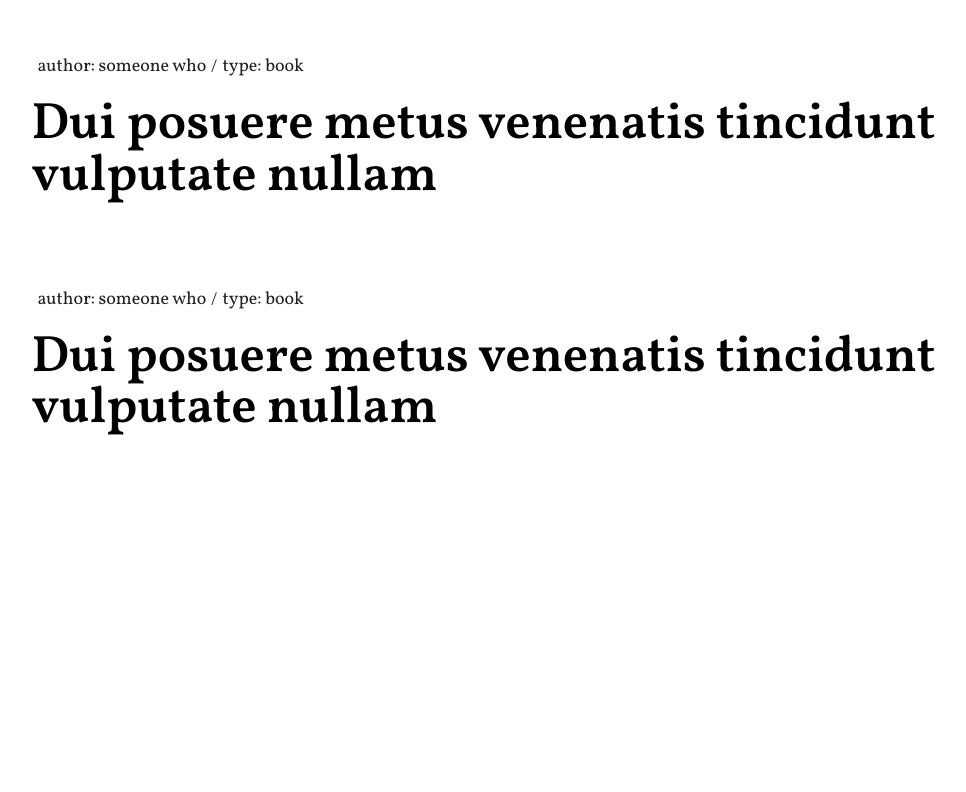
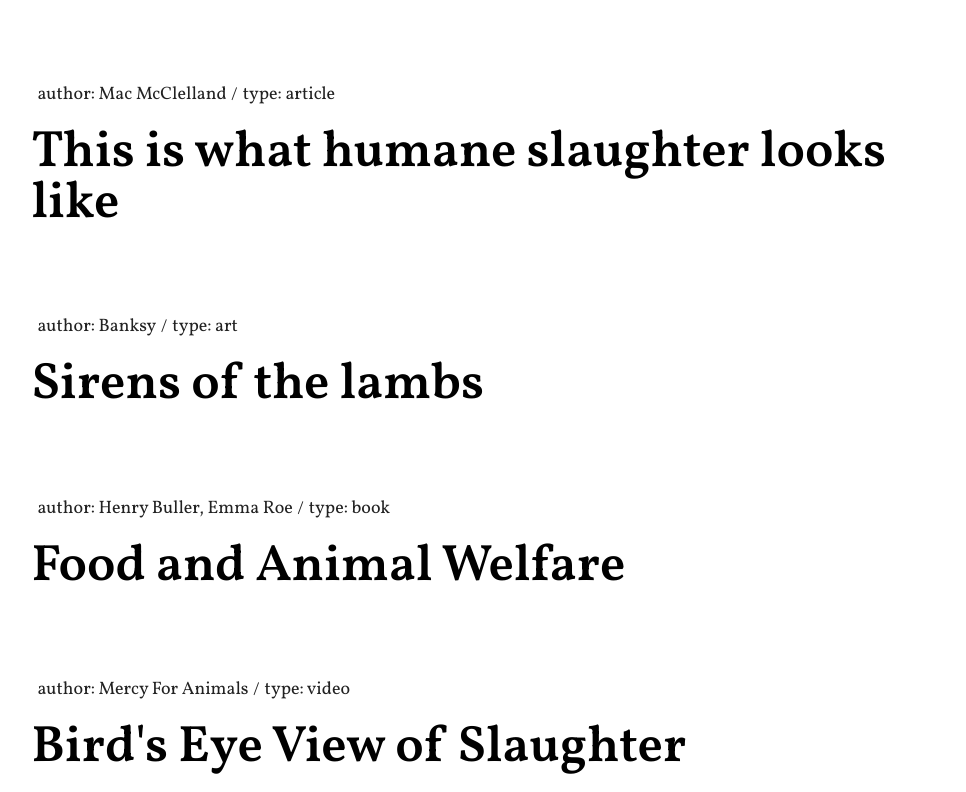
Before and after one commit to vince19972/Chicken-Parrot-Sparrow, a Vue app: page /reading-list in a window 1280 px wide. Shown: the part 1688-2480 px from the top of the page, without its empty margins (263-1229 px from the left). Before the commit the page ends 2443 px from the top, so only its background shows below. Built offline with nearby package versions, Linux system fonts and the light colour scheme.

Commit message:
[readingList] update content and style

```diff
--- a/src/assets/content/readingList.json
+++ b/src/assets/content/readingList.json
@@ -1,202 +1,284 @@
 {
-  "general": [
+  "list": [
     {
-      "url": "test.com",
-      "title": "Conubia nascetur per eros tempor montes cursus",
-      "type": "book",
-      "author": "someone who"
+      "url": "https://storymaps.arcgis.com/stories/58ae71f58fd7418294f34c4f841895d8",
+      "title": "(Farm) Animal Planet",
+      "type": ["meat"],
+      "tag": ["article"],
+      "author": "Esri's StoryMaps team"
     },
     {
-      "url": "test.com",
-      "title": "Conubia nascetur per eros tempor montes cursus",
-      "type": "book",
-      "author": "someone who"
+      "url": "https://www.ranker.com/list/grape-kun-the-penguin/laura-allan",
+      "title": "The Sweet And Tragic Tale Of Grape-kun The Penguin",
+      "type": ["pet"],
+      "tag": ["news"],
+      "author": "Laura Allan"
     },
     {
-      "url": "test.com",
-      "title": "Conubia nascetur per eros tempor montes cursus",
-      "type": "book",
-      "author": "someone who"
+      "url": "https://ourworldindata.org/meat-production",
+      "title": "Meat and Dairy Production (data)",
+      "type": ["meat"],
+      "tag": ["paper"],
+      "author": "Hannah Ritchie and Max Roser"
     },
     {
-      "url": "test.com",
-      "title": "Conubia nascetur per eros tempor montes cursus",
-      "type": "book",
-      "author": "someone who"
+      "url": "http://td-architects.eu/projects/show/slaughter-house/#txt",
+      "title": "Slaughter House",
+      "type": ["meat"],
+      "tag": ["essay"],
+      "author": "TD"
     },
     {
-      "url": "test.com",
-      "title": "Conubia nascetur per eros tempor montes cursus",
-      "type": "book",
-      "author": "someone who"
+      "url": "https://www.fredsandbackarchive.org/",
+      "title": "FRED SANDBACK ARCHIVE",
+      "type": ["boundary"],
+      "tag": ["art"],
+      "author": "Fred Sandback"
     },
     {
-      "url": "test.com",
-      "title": "Conubia nascetur per eros tempor montes cursus",
-      "type": "book",
-      "author": "someone who"
+      "url": "https://www.youtube.com/watch?v=KyMEKUg3788",
+      "title": "Butchering 5 Pigs + a Steer On Farm (In a Day)",
+      "type": ["meat"],
+      "tag": ["video"],
+      "author": "Justin Rhodes"
     },
     {
-      "url": "test.com",
-      "title": "Conubia nascetur per eros tempor montes cursus",
-      "type": "book",
-      "author": "someone who"
+      "url": "https://www.architectural-review.com/buildings/from-slaughter-to-laughter-the-renovation-of-a-slaughterhouse-in-shanghai-by-ippr/10036361.article",
+      "title": "From slaughter to laughter: the renovation of a slaughterhouse in Shanghai by IPPR",
+      "type": ["meat", "city", "boundary"],
+      "tag": ["article"],
+      "author": "AUSTIN WILLIAMS"
     },
     {
-      "url": "test.com",
-      "title": "Conubia nascetur per eros tempor montes cursus",
-      "type": "book",
-      "author": "someone who"
-    }
-  ],
-  "chicken": [
-    {
-      "url": "test.com",
-      "title": "Dui posuere metus venenatis tincidunt vulputate nullam",
-      "type": "book",
-      "author": "someone who"
+      "url": "https://www.iconeye.com/architecture/features/item/11061-slaughterhouses-meat-is-modernism",
+      "title": "Slaughterhouses: Meat is modernism",
+      "type": ["meat"],
+      "tag": ["article"],
+      "author": "Will Wiles"
     },
     {
-      "url": "test.com",
-      "title": "Dui posuere metus venenatis tincidunt vulputate nullam",
-      "type": "book",
-      "author": "someone who"
+      "url": "https://www.theguardian.com/lifeandstyle/gallery/2010/jul/08/slaughter",
+      "title": "Slaughterhouse to steakhouse",
+      "type": ["meat"],
+      "tag": ["article"],
+      "author": "Christopher Thomond"
     },
     {
-      "url": "test.com",
-      "title": "Dui posuere metus venenatis tincidunt vulputate nullam",
-      "type": "book",
-      "author": "someone who"
+      "url": "https://modernfarmer.com/2013/04/this-is-what-humane-slaughter-looks-like-is-it-good-enough/",
+      "title": "This is what humane slaughter looks like",
+      "type": ["meat"],
+      "tag": ["article"],
+      "author": "Mac McClelland"
     },
     {
-      "url": "test.com",
-      "title": "Dui posuere metus venenatis tincidunt vulputate nullam",
-      "type": "book",
-      "author": "someone who"
+      "url": "https://aaa.org.hk/en/collection/search/library/manufacturing-meaning-discourse-power-and-cultural-politics-in-realist-photography",
+      "title": "Manufacturing Meaning: Discourse, Power and Cultural Politics in Realist Photography",
+      "type": ["boundary"],
+      "tag": ["book"],
+      "author": "Li-Hsin Kuo"
     },
     {
-      "url": "test.com",
-      "title": "Dui posuere metus venenatis tincidunt vulputate nullam",
-      "type": "book",
-      "author": "someone who"
+      "url": "http://www.xubing.com/en/exhibition/details/420?year=2016#420",
+      "title": "Book from the Ground",
+      "type": ["boundary"],
+      "tag": ["art"],
+      "author": "Xu Bing"
     },
     {
-      "url": "test.com",
-      "title": "Dui posuere metus venenatis tincidunt vulputate nullam",
-      "type": "book",
-      "author": "someone who"
+      "url": "https://www.youtube.com/watch?v=WDIz7mEJOeA",
+      "title": "Sirens of the lambs",
+      "type": ["boundary", "meat", "city"],
+      "tag": ["art"],
+      "author": "Banksy"
     },
     {
-      "url": "test.com",
-      "title": "Dui posuere metus venenatis tincidunt vulputate nullam",
-      "type": "book",
-      "author": "someone who"
+      "url": "https://www.amazon.com/Duel-Photography-Asahi-Bunko-ISBN/dp/4022610859",
+      "title": "Duel on Photography",
+      "type": ["boundary"],
+      "tag": ["book"],
+      "author": "NAKAHIRA Takuma and SHINOYAMA Kishin"
     },
     {
-      "url": "test.com",
-      "title": "Dui posuere metus venenatis tincidunt vulputate nullam",
-      "type": "book",
-      "author": "someone who"
-    }
-  ],
-  "parrot": [
-    {
-      "url": "test.com",
-      "title": "Lacus mi aptent himenaeos lectus habitant dolor",
-      "type": "book",
-      "author": "someone who"
+      "url": "https://www.citylab.com/design/2019/12/migratory-bird-conservation-safe-window-design-architecture/603394/",
+      "title": "New York City Will Require Bird-Friendly Glass on Buildings",
+      "type": ["city"],
+      "tag": ["news"],
+      "author": "LINDA POON"
     },
     {
-      "url": "test.com",
-      "title": "Lacus mi aptent himenaeos lectus habitant dolor",
-      "type": "book",
-      "author": "someone who"
+      "url": "https://aflacchildhoodcancer.org/",
+      "title": "My Special Aflac Duck",
+      "type": ["pet"],
+      "tag": ["product"],
+      "author": "AFLAC INCORPORATED"
     },
     {
-      "url": "test.com",
-      "title": "Lacus mi aptent himenaeos lectus habitant dolor",
-      "type": "book",
-      "author": "someone who"
+      "url": "https://www.buzzfeednews.com/article/rosalindadams/aibo-robot-dogs-japan",
+      "title": "All Robot Dogs Go To The Cloud",
+      "type": ["pet"],
+      "tag": ["article"],
+      "author": "Rosalind Adams"
     },
     {
-      "url": "test.com",
-      "title": "Lacus mi aptent himenaeos lectus habitant dolor",
-      "type": "book",
-      "author": "someone who"
+      "url": "https://chriswoebken.com/Animal-Superpowers",
+      "title": "Animal Superpowers",
+      "type": ["city", "boundary"],
+      "tag": ["art"],
+      "author": "Chris Woebken"
     },
     {
-      "url": "test.com",
-      "title": "Lacus mi aptent himenaeos lectus habitant dolor",
-      "type": "book",
-      "author": "someone who"
+      "url": "https://theparliamentofthings.org/",
+      "title": "Parliament of Things",
+      "type": ["boundary"],
+      "tag": ["art", "research"],
+      "author": "The Parliament of Things"
     },
     {
-      "url": "test.com",
-      "title": "Lacus mi aptent himenaeos lectus habitant dolor",
-      "type": "book",
-      "author": "someone who"
+      "url": "https://www.shengwenlo.com/whitebear",
+      "title": "White Bear",
+      "type": ["pet"],
+      "tag": ["art"],
+      "author": "SHENG WEN LO"
     },
     {
-      "url": "test.com",
-      "title": "Lacus mi aptent himenaeos lectus habitant dolor",
-      "type": "book",
-      "author": "someone who"
+      "url": "https://www.books.com.tw/products/0010800614",
+      "title": "Animals as Mirrors",
+      "type": ["city", "pet", "boundary"],
+      "tag": ["book"],
+      "author": "Huang, Zong-Hui"
     },
     {
-      "url": "test.com",
-      "title": "Lacus mi aptent himenaeos lectus habitant dolor",
-      "type": "book",
-      "author": "someone who"
-    }
-  ],
-  "sparrow": [
-    {
-      "url": "test.com",
-      "title": "Per consequat scelerisque vestibulum lorem fringilla pharetra",
-      "type": "book",
-      "author": "someone who"
+      "url": "https://www.cnn.com/2019/12/10/us/pigeons-cowboy-hats-las-vegas-trnd/index.html",
+      "title": "Pigeons in tiny cowboy hats",
+      "type": ["pet", "city"],
+      "tag": ["news"],
+      "author": "Christina Zdanowicz and Amanda Jackson"
     },
     {
-      "url": "test.com",
-      "title": "Per consequat scelerisque vestibulum lorem fringilla pharetra",
-      "type": "book",
-      "author": "someone who"
+      "url": "https://www.bloomsbury.com/us/food-and-animal-welfare-9780857857071/?__cf_chl_jschl_tk__=797b348dceb6f39aeefac95dcfeceefffd967d43-1575854466-0-AVxTC2bBDl5vkzH8IY6LcaGHdJkYevP_kGFSGtsQ_cbUgHas9s0N-7qeGzIpKutTJPrqI-xkTNlNq_sZWmBmWfFGNC4Owr5mxInfanVUrzVPux5OV-c6S8MhygLNfTm37n6jdxF3ZQ_jCUWDPN4TZ339-XA2z9U4T3lkWwigmeCkIqgUeBrnwXyUDZbTlmiFNX051Xm-AwyMPAoifD03M8WhehiOcHFRFAfaION6Ue3_8J2UOOWIFBAOPPNp6NsHbobwbMBjBLLojDbQxz5YENTQJors9Awf_tIqd877mOV-PpfBbiKVNBTo1MNR-t3gBA",
+      "title": "Food and Animal Welfare",
+      "type": ["meat"],
+      "tag": ["book"],
+      "author": "Henry Buller, Emma Roe"
     },
     {
-      "url": "test.com",
-      "title": "Per consequat scelerisque vestibulum lorem fringilla pharetra",
-      "type": "book",
-      "author": "someone who"
+      "url": "https://www.usatoday.com/story/money/2016/07/21/pet-industry-hopes-sales-lift-hit-movies/87333910/",
+      "title": "Pet industry, movies and sales",
+      "type": ["pet"],
+      "tag": ["article"],
+      "author": "Rui Ellie Miao"
     },
     {
-      "url": "test.com",
-      "title": "Per consequat scelerisque vestibulum lorem fringilla pharetra",
-      "type": "book",
-      "author": "someone who"
+      "url": "https://www.mentalfloss.com/article/71877/10-movies-inspired-pet-trends",
+      "title": "10 Movies That Inspired Pet Trends",
+      "type": ["pet"],
+      "tag": ["article"],
+      "author": "MICHELE DEBCZAK"
     },
     {
-      "url": "test.com",
-      "title": "Per consequat scelerisque vestibulum lorem fringilla pharetra",
-      "type": "book",
-      "author": "someone who"
+      "url": "https://www.ncbi.nlm.nih.gov/pmc/articles/PMC4160180/",
+      "title": "Dog Movie Stars and Dog Breed Popularity: A Case Study in Media Influence on Choice",
+      "type": ["pet"],
+      "tag": ["paper"],
+      "author": "Stefano Ghirlanda, Alberto Acerbi, and Harold Herzog"
     },
     {
-      "url": "test.com",
-      "title": "Per consequat scelerisque vestibulum lorem fringilla pharetra",
-      "type": "book",
-      "author": "someone who"
+      "url": "https://en.wikipedia.org/wiki/Her_(film)",
+      "title": "Her",
+      "type": ["city"],
+      "tag": ["movie"],
+      "author": "Spike Jonze"
     },
     {
-      "url": "test.com",
-      "title": "Per consequat scelerisque vestibulum lorem fringilla pharetra",
-      "type": "book",
-      "author": "someone who"
+      "url": "https://www.facebook.com/mercyforanimals/videos/10155441851109475/",
+      "title": "Bird's Eye View of Slaughter",
+      "type": ["meat"],
+      "tag": ["video"],
+      "author": "Mercy For Animals"
     },
     {
-      "url": "test.com",
-      "title": "Per consequat scelerisque vestibulum lorem fringilla pharetra",
-      "type": "book",
-      "author": "someone who"
+      "url": "https://www.cowspiracy.com/",
+      "title": "Cowspiracy",
+      "type": ["meat"],
+      "tag": ["documentary"],
+      "author": "A.U.M. Films and Media"
+    },
+    {
+      "url": "https://en.wikipedia.org/wiki/Okja",
+      "title": "Okja",
+      "type": ["meat", "pet"],
+      "tag": ["movie"],
+      "author": "Bong Joon-ho"
+    },
+    {
+      "url": "https://en.wikipedia.org/wiki/Silver_Spoon_(manga)",
+      "title": "Silver Spoon",
+      "type": ["pet", "meat", "city"],
+      "tag": ["manga"],
+      "author": "Hiromu Arakawa"
+    },
+    {
+      "url": "https://www.amazon.com/Worlds-Slaughterhouse-Tour-Sekai-tochiku/dp/4759251332",
+      "title": "The World's Slaughterhouse Tour",
+      "type": ["meat", "city"],
+      "tag": ["book"],
+      "author": "Junko Uchizawa"
+    },
+    {
+      "url": "https://en.wikipedia.org/wiki/Silent_Spring",
+      "title": "Silent Spring",
+      "type": ["city"],
+      "tag": ["book"],
+      "author": "Rachel Carson"
+    },
+    {
+      "url": "https://www.amazon.com/Animal-Liberation-Definitive-Classic-Movement/dp/0061711306",
+      "title": "Animal Liberation: The Definitive Classic of the Animal Movement",
+      "type": ["meat"],
+      "tag": ["book"],
+      "author": "Peter Singer"
+    },
+    {
+      "url": "https://en.wikipedia.org/wiki/Ways_of_Seeing",
+      "title": "Ways of Seeing",
+      "type": ["boundary"],
+      "tag": ["book"],
+      "author": "John Berger"
+    },
+    {
+      "url": "https://www.amazon.com/On-Photography/dp/B005KOL1YK/ref=sr_1_1?crid=EMA8F451JBGQ&dchild=1&keywords=susan+sontag+on+photography&qid=1588002371&s=books&sprefix=susan+sontag%2Cstripbooks%2C135&sr=1-1",
+      "title": "On Photography",
+      "type": ["boundary"],
+      "tag": ["book"],
+      "author": "Susan Sontag"
+    },
+    {
+      "url": "https://www.smithsonianmag.com/smart-news/story-real-canary-coal-mine-180961570/",
+      "title": "The Story of the Real Canary in the Coal Mine",
+      "type": ["city", "pet"],
+      "tag": ["article"],
+      "author": "Kat Eschner"
+    },
+    {
+      "url": "https://przekroj.pl/en/society/mao-and-the-sparrows-agata-kasprolewicz",
+      "title": "Mao and the Sparrows - A Communist State's War Against Nature",
+      "type": ["city"],
+      "tag": ["article"],
+      "author": "Agata Kasprolewicz"
+    },
+    {
+      "url": "https://hongkongfp.com/2020/02/19/coronavirus-need-rethink-relationship-wild-animals/",
+      "title": "Coronavirus: Why we need to rethink about our relationship with wild animals",
+      "type": ["meat", "city"],
+      "tag": ["article", "news"],
+      "author": "GUEST CONTRIBUTOR"
+    },
+    {
+      "url": "https://youtu.be/AD6khyFbBcQ?t=789",
+      "title": "Andrés Jaque and Ivan Munuera premiere film exploring the visual landscape of Covid-19",
+      "type": ["city", "pet"],
+      "tag": ["video", "art"],
+      "author": "Dezeen"
     }
   ]
 }
--- a/src/assets/styles/_layouts.scss
+++ b/src/assets/styles/_layouts.scss
@@ -40,5 +40,6 @@ $safe-area: calc(1620px - var(--offset) * 2);
   }
   &__main {
     flex-grow: 1;
+    max-width: 80%;
   }
 }
--- a/src/views/ReadingList.vue
+++ b/src/views/ReadingList.vue
@@ -35,7 +35,13 @@
                   author: <span class="__info-text">{{ item.author }}</span>
                 </p>
                 <p class="__info-title">
-                  type: <span class="__info-text">{{ item.type }}</span>
+                  type:
+                  <span
+                    v-for="(tag, tagIndex) in item.tag"
+                    :key="index + tagIndex + tag"
+                    class="__info-text"
+                    >{{ tag }}</span
+                  >
                 </p>
               </div>
               <a
@@ -58,7 +64,7 @@ import readingLists from "@/assets/content/readingList.json";
 import { Meta } from "@/decorator.js";
 
 enum ContentTypes {
-  Icon = "icon",
+  Seeing = "seeing",
   Chicken = "chicken",
   Parrot = "parrot",
   Sparrow = "sparrow",
@@ -81,12 +87,29 @@ export default class ReadingList extends Vue {
     ContentTypes.Chicken,
     ContentTypes.Parrot,
     ContentTypes.Sparrow,
-    ContentTypes.Icon,
+    ContentTypes.Seeing,
   ];
+  fmtReadingLists = {
+    meat: [],
+    pet: [],
+    city: [],
+    boundary: [],
+  };
 
   // computed
   get activeReadingList() {
-    return readingLists[this.activeContent];
+    switch (this.activeContent) {
+      case ContentTypes.Chicken:
+        return this.fmtReadingLists.meat;
+      case ContentTypes.Parrot:
+        return this.fmtReadingLists.pet;
+      case ContentTypes.Sparrow:
+        return this.fmtReadingLists.city;
+      case ContentTypes.Seeing:
+        return this.fmtReadingLists.boundary;
+      default:
+        return this.fmtReadingLists.meat;
+    }
   }
 
   // getter methods
@@ -98,7 +121,7 @@ export default class ReadingList extends Vue {
         return "parrot / pet";
       case ContentTypes.Sparrow:
         return "sparrow / city";
-      case ContentTypes.Icon:
+      case ContentTypes.Seeing:
         return "seeing / boundary";
       default:
         return "general";
@@ -118,6 +141,15 @@ export default class ReadingList extends Vue {
       }
     });
   }
+
+  // cycle
+  mounted() {
+    readingLists.list.forEach((item) => {
+      item.type.forEach((type) => {
+        this.fmtReadingLists[type].push(item);
+      });
+    });
+  }
 }
 </script>
 
@@ -130,6 +162,10 @@ export default class ReadingList extends Vue {
   font-size: 64px;
   margin: 48px 0 200px 0;
   text-decoration: underline;
+}
+
+.list {
+  max-width: 100vw;
 }
 
 .list__side {
@@ -175,6 +211,9 @@ export default class ReadingList extends Vue {
   @include -f-main-b;
   font-size: 4vw;
 }
+.readings__list {
+  margin-right: 2vw;
+}
 .readings__list-item {
   &:not(:last-child) {
     margin-bottom: 88px;
@@ -201,6 +240,8 @@ export default class ReadingList extends Vue {
   margin-bottom: 24px;
 
   & .__info-title {
+    word-wrap: break-word;
+
     &:not(:last-child) {
       position: relative;
       margin-right: 16px;
```
